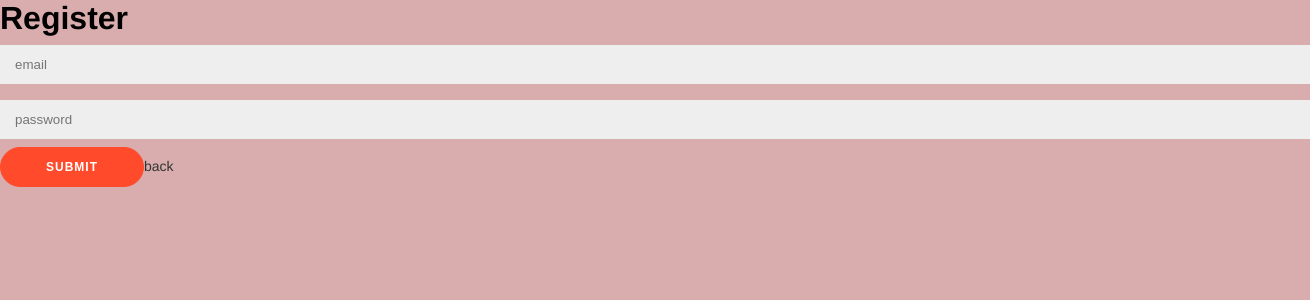
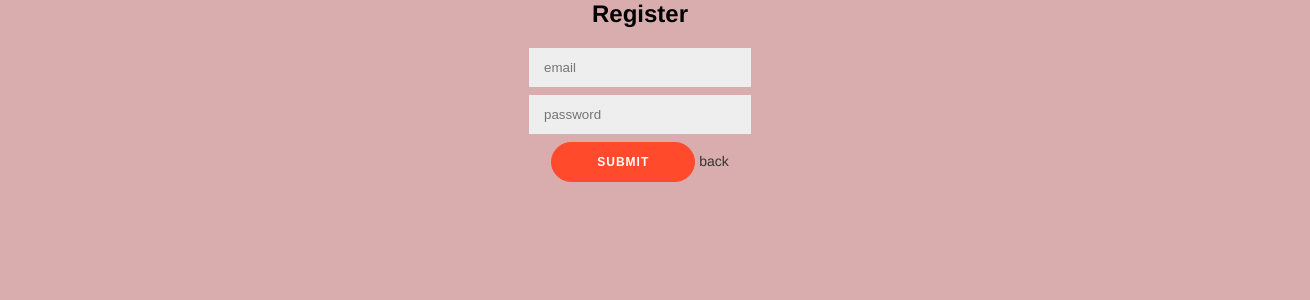
Before and after one commit to h233lee/stretchTimer, a React (Create React App) app in the folder client/: page /timer in a window 1280 px wide. Shown: the top 300 px of the page, 1310 px wide, since content can reach past the window. Built offline with nearby package versions, Linux system fonts and the light colour scheme; what react-alert-template-basic would draw is missing.

Commit message:
styled logged in registered and logout components

```diff
--- a/client/src/App.scss
+++ b/client/src/App.scss
@@ -244,6 +244,37 @@ input {
 
 }
 
+.register {
+    width: 15%;
+    margin-top: 0;
+
+}
+
+.containers {
+    justify-content: center;
+    align-items: center;
+    text-align: center;
+    margin-top: 0;
+}
+
+button.loggedin {
+    border: 1px solid #FF4B2B;
+    background-color: #FF4B2B;
+    color: #FFFFFF;
+    font-size: 12px;
+    font-weight: bold;
+    padding: 14px 45px;
+    letter-spacing: 1px;
+    text-transform: uppercase;
+    transition: transform 80ms ease-in;
+    border-radius: 0;
+    margin-bottom: 0.4rem;
+    margin-left: 0.3rem;
+    position: relative;
+    bottom: 0.15rem;
+
+}
+
 // StopWatch Animiation
 
 
--- a/client/src/Login.js
+++ b/client/src/Login.js
@@ -2,7 +2,7 @@ import React, { useState, useEffect } from 'react';
 import './App.scss';
 import Axios from 'axios';
 import { GoogleLogin } from 'react-google-login';
-import { useHistory, Route, Link } from 'react-router-dom';
+import { useHistory } from 'react-router-dom';
 
 export const Login = () => {
   const [registerEmail, setRegisterEmail] = useState('');
@@ -68,7 +68,7 @@ export const Login = () => {
           id: res.data.email,
           timer: res.data.timer,
           alert: res.data.alert,
-          isgoogleId: false,
+          isgoogleId: local.isgoogleId,
           loggedIn: true,
         },
       });
@@ -163,7 +163,7 @@ export const Login = () => {
             <button onClick={register}>Sign Up</button>
             <p>
               or proceed without logging in{' '}
-              <a href to="/timer" onClick={noLogin}>
+              <a to="/timer" onClick={noLogin}>
                 here
               </a>
             </p>
--- a/client/src/Timer.js
+++ b/client/src/Timer.js
@@ -107,35 +107,53 @@ const Timer = (props) => {
         </div>
       )}
       {local.isgoogleId ? (
-        <div>
+        <div className="containers">
           <GoogleLogout
             clientId={process.env.REACT_APP_GOOGLE_CLIENT_ID}
             buttonText="Logout"
             onLogoutSuccess={logout}
-          ></GoogleLogout>
-          <button onClick={updateInfo}>Update Timer and Alert</button>
+          ></GoogleLogout>{' '}
+          <button className="loggedin" onClick={updateInfo}>
+            Update Timer and Alert
+          </button>
         </div>
       ) : local.id ? (
-        <div>
+        <div className="containers">
           <Link to="/">
-            <button onClick={logout}>Log Out</button>
+            <button className="loggedin" onClick={logout}>
+              Log Out
+            </button>
           </Link>
-          <button onClick={updateInfo}>Update Timer and Alert</button>
+          <button className="loggedin" onClick={updateInfo}>
+            Update Timer and Alert
+          </button>
         </div>
       ) : (
         <div>
           <div>
-            <h1>Register</h1>
+            <h2 className="containers">Register</h2>
+            <div className="containers">
               <input
                 placeholder="email"
                 onChange={(e) => setRegisterEmail(e.target.value)}
+                className="register"
+                placeholder="email"
+                type="email"
               />
+            </div>
+            <div className="containers">
               <input
                 placeholder="password"
                 onChange={(e) => setRegisterPassword(e.target.value)}
+                className="register"
+                type="password"
+                placeholder="password"
               />
+            </div>
+            <div className="containers">
               <button onClick={register}>Submit</button>
-            <Link to="/">back</Link>
+              <Link to="/"> back</Link>
+            </div>
           </div>
         </div>
       )}
--- a/package.json
+++ b/package.json
@@ -18,6 +18,7 @@
         "cors": "^2.8.5",
         "express": "^4.17.1",
         "express-session": "^1.17.1",
+        "express-validator": "^6.6.1",
         "mongoose": "^5.9.12",
         "passport": "^0.4.1",
         "passport-local": "^1.0.0"
```
Also changed, not shown: 2 other files (tests, documents, lock files or other folders). Lines whose indentation alone changed are shown as unchanged.
